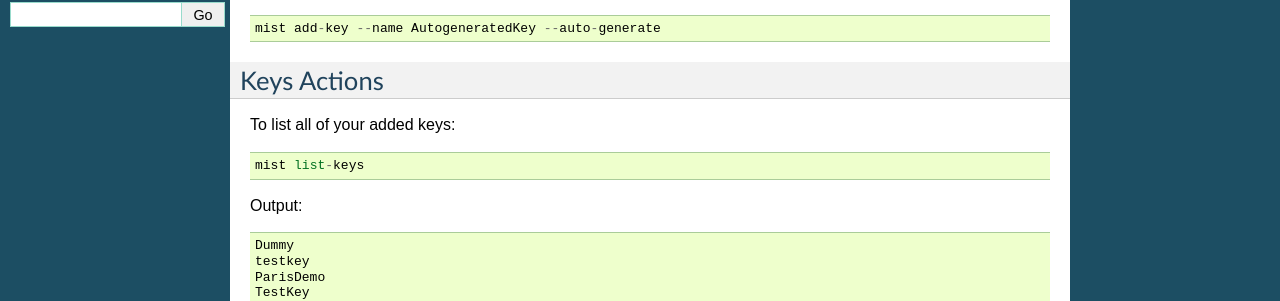
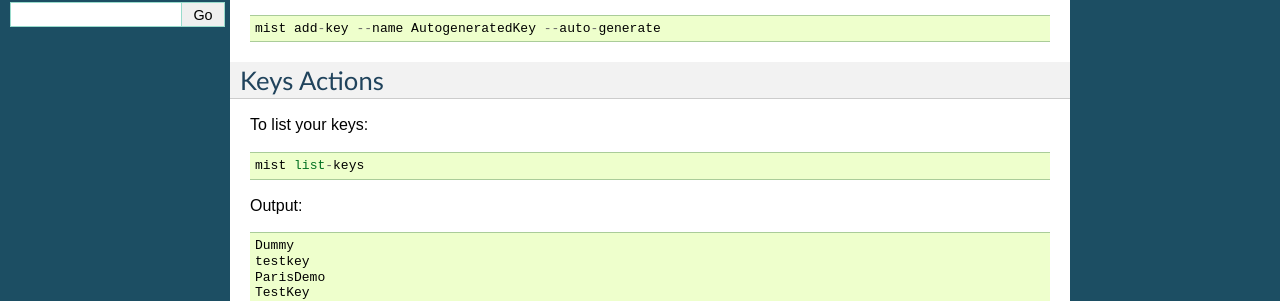
Before and after one commit to mistio/mist.client, a Sphinx documentation site: the page built from docs/source/cmd/cmd_key.rst, in a window 1280 px wide. Shown: the part 330-631 px from the top of the page. Built offline with Sphinx 7.4.7, drawn with Linux system fonts in a browser that asks for light colours.

```diff
--- a/docs/source/cmd/cmd_key.rst
+++ b/docs/source/cmd/cmd_key.rst
@@ -16,7 +16,7 @@
 
 Keys Actions
 ============
-To list all of your added keys::
+To list your keys::
 
     mist list-keys
 
--- a/docs/source/cmd/cmd_run.rst
+++ b/docs/source/cmd/cmd_run.rst
@@ -2,7 +2,7 @@
 ************
 
 With ``mist`` command line tool you can run a bash command in multiple tagged servers at once.
-For example to run a command in all your dev servers::
+For example to run a command on all your dev servers::
 
     mist run --command "touch something" --tag dev
 
```
